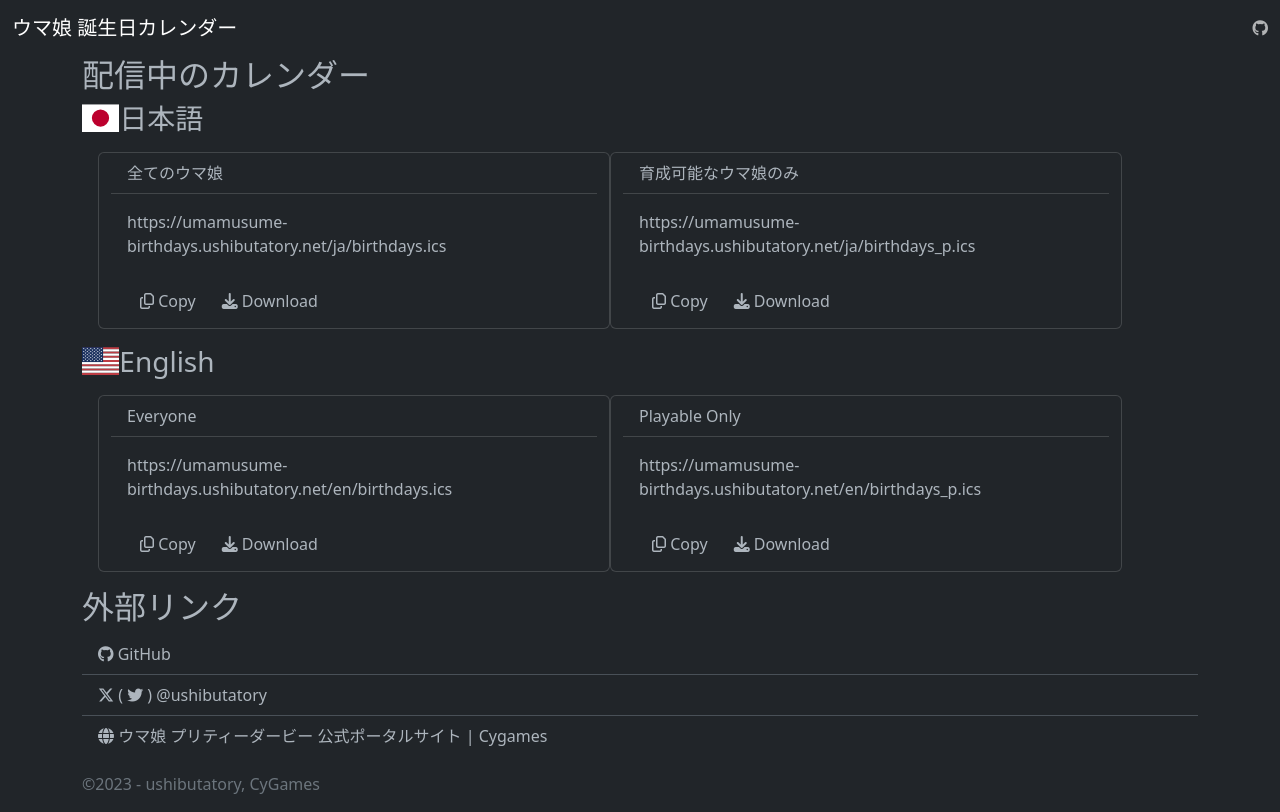
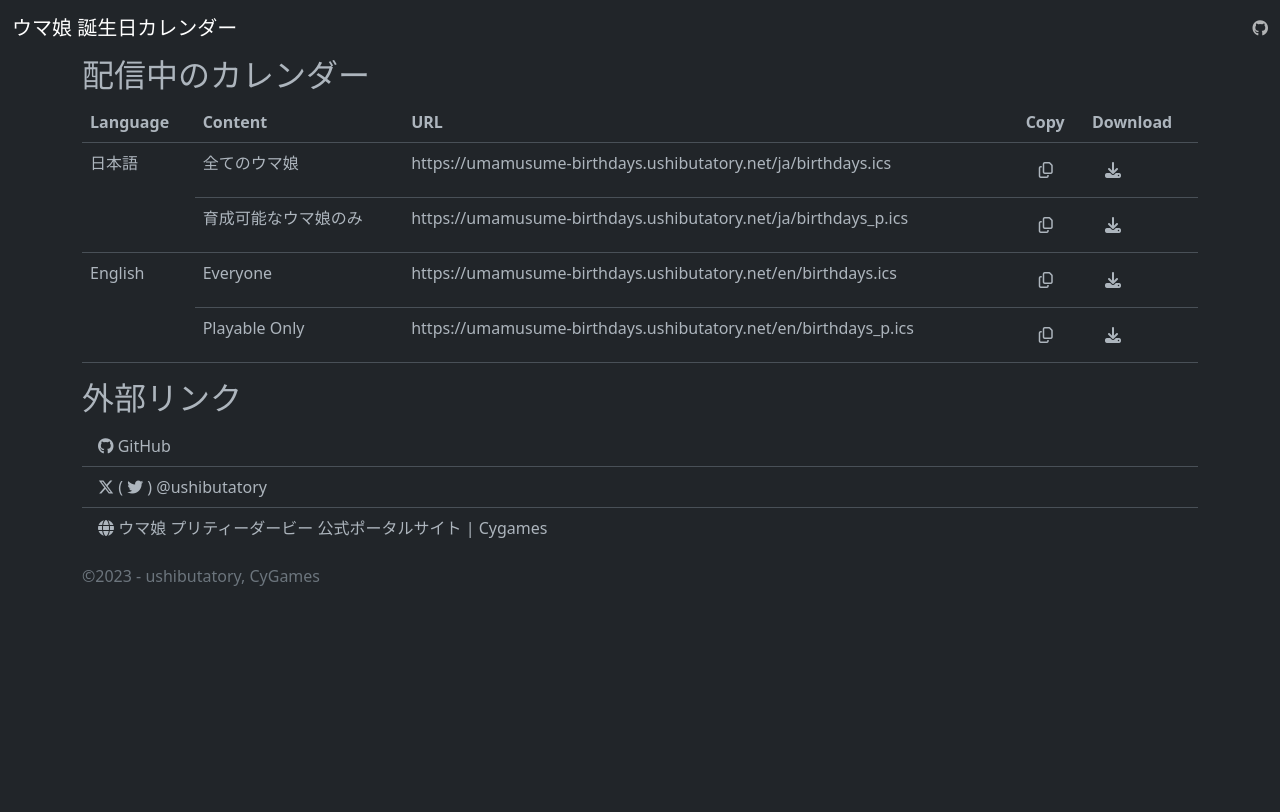
Before and after one commit to ushibutatory/umamusume-birthdays, a plain HTML site: page docs/index.html in a window 1280 px wide. Drawn offline with nearby package versions, Linux system fonts and the light colour scheme.

Commit message:
update: change from card to table

```diff
--- a/docs/index.html
+++ b/docs/index.html
@@ -14,10 +14,6 @@
       src="https://kit.fontawesome.com/e51ffff573.js"
       crossorigin="anonymous"
     ></script>
-    <link
-      rel="stylesheet"
-      href="https://cdn.jsdelivr.net/gh/lipis/flag-icons@6.11.0/css/flag-icons.min.css"
-    />
     <link rel="stylesheet" href="./styles.css" />
   </head>
   <body>
@@ -37,9 +33,24 @@
         </ul>
       </div>
     </nav>
-    <div id="calendars" class="container">
+    <div class="container">
       <h2>配信中のカレンダー</h2>
-      <!-- load by script -->
+      <div class="table-responsive">
+        <table id="calendars" class="table table-hover">
+          <thead>
+            <tr>
+              <th scope="col">Language</th>
+              <th scope="col">Content</th>
+              <th scope="col">URL</th>
+              <th scope="col">Copy</th>
+              <th scope="col">Download</th>
+            </tr>
+          </thead>
+          <tbody>
+            <!-- load by script -->
+          </tbody>
+        </table>
+      </div>
     </div>
     <div class="container">
       <h2>外部リンク</h2>
--- a/docs/main.js
+++ b/docs/main.js
@@ -1,71 +1,77 @@
 (() => {
-  function createCards(lang, flag, data) {
+  function createCards(language, data) {
     const root = "https://umamusume-birthdays.ushibutatory.net/";
 
-    const $calendars = $("#calendars");
-
-    const title = document.createElement("h3");
-    title.innerHTML = `<i class="fi fi-${flag}"></i>${lang}`;
-    $calendars.append(title);
-
-    const cardDeck = document.createElement("div");
-    cardDeck.classList = "card-deck row";
-    data.forEach((_) => {
+    const $tbody = $("#calendars tbody");
+    data.forEach((_, index) => {
       const calendarUrl = `${root}${_.src}`;
-
-      cardDeck.append(
+      $tbody.append(
         (() => {
-          const card = document.createElement("div");
-          card.classList = "card";
-          card.append(
+          const tr = document.createElement("tr");
+          if (index === 0) {
+            tr.append(
+              (() => {
+                const lang = document.createElement("td");
+                lang.innerText = language;
+                lang.rowSpan = data.length;
+                return lang;
+              })()
+            );
+          }
+          tr.append(
             (() => {
-              const header = document.createElement("div");
-              header.classList = "card-header bg-transparent";
-              header.innerText = _.text;
-              return header;
-            })(),
+              const content = document.createElement("td");
+              content.innerText = _.text;
+              return content;
+            })()
+          );
+          tr.append(
             (() => {
-              const body = document.createElement("div");
-              body.classList = "card-body";
-              body.innerText = calendarUrl;
-              return body;
-            })(),
+              const url = document.createElement("td");
+              url.innerText = calendarUrl;
+              return url;
+            })()
+          );
+          tr.append(
             (() => {
-              const footer = document.createElement("div");
-              footer.classList = "card-footer border-0 bg-transparent";
+              const copy = document.createElement("td");
 
               const btnCopy = document.createElement("button");
               btnCopy.classList = "btn";
-              btnCopy.innerHTML = "<i class='far fa-copy'></i> Copy";
+              btnCopy.innerHTML = "<i class='far fa-copy'></i>";
               btnCopy.addEventListener("click", () => {
                 navigator.clipboard.writeText(calendarUrl);
-                btnCopy.innerHTML = "<i class='fas fa-check'></i> Copied!";
+                btnCopy.innerHTML = "<i class='fas fa-check'></i>";
                 setTimeout(() => {
-                  btnCopy.innerHTML = "<i class='far fa-copy'></i> Copy";
+                  btnCopy.innerHTML = "<i class='far fa-copy'></i>";
                 }, 1000);
               });
-              footer.append(btnCopy);
+              copy.append(btnCopy);
+
+              return copy;
+            })()
+          );
+          tr.append(
+            (() => {
+              const download = document.createElement("td");
 
               const btnDownload = document.createElement("a");
               btnDownload.classList = "btn";
-              btnDownload.innerHTML =
-                "<i class='fas fa-download'></i> Download";
+              btnDownload.innerHTML = "<i class='fas fa-download'></i>";
               btnDownload.href = calendarUrl;
               btnDownload.setAttribute("download", calendarUrl);
-              footer.append(btnDownload);
+              download.append(btnDownload);
 
-              return footer;
+              return download;
             })()
           );
-
-          return card;
+          return tr;
         })()
       );
     });
-    $calendars.append(cardDeck);
   }
 
-  createCards("日本語", "jp", [
+  createCards("日本語", [
     {
       text: "全てのウマ娘",
       src: "ja/birthdays.ics",
@@ -75,7 +81,7 @@
       src: "ja/birthdays_p.ics",
     },
   ]);
-  createCards("English", "us", [
+  createCards("English", [
     {
       text: "Everyone",
       src: "en/birthdays.ics",
```
